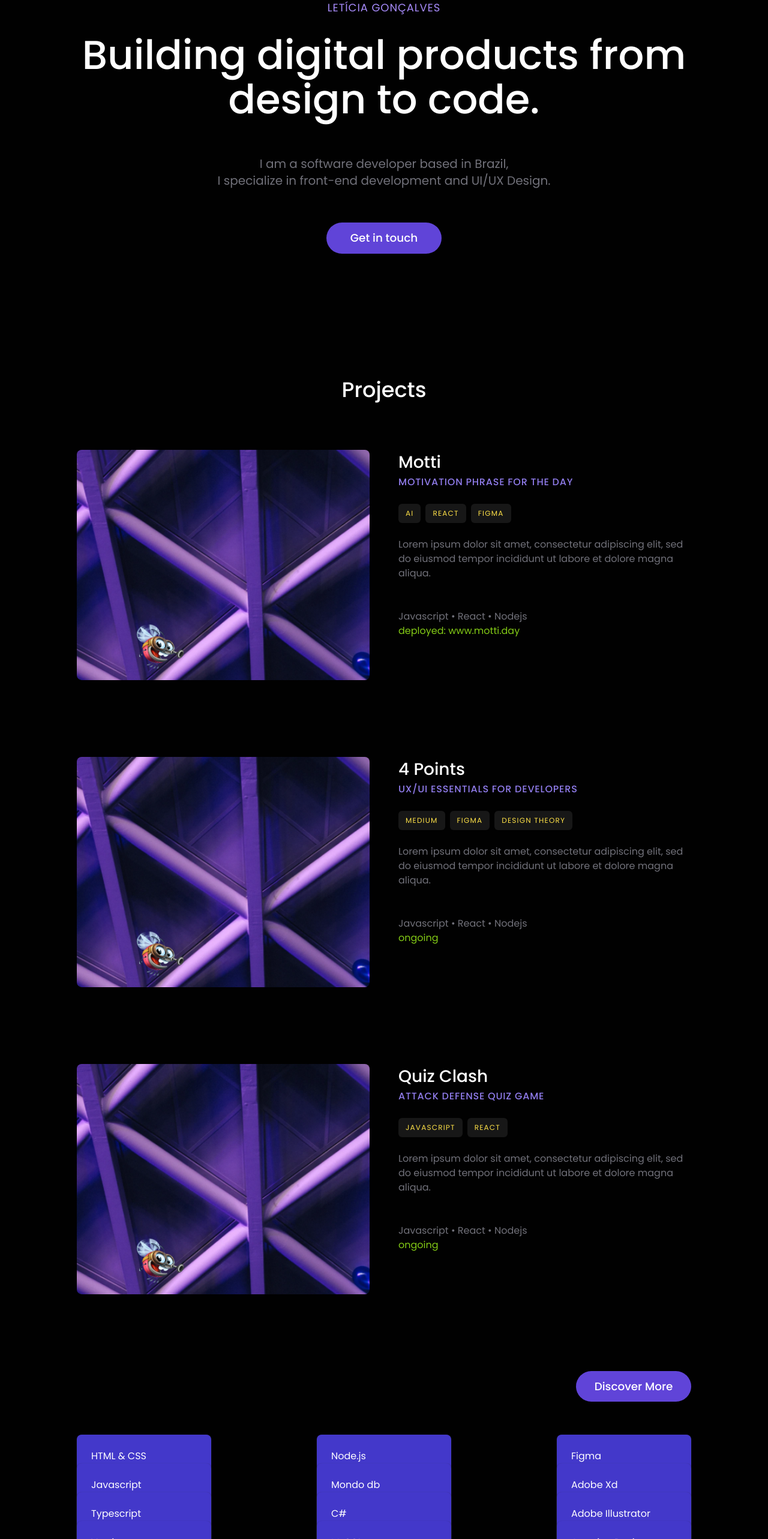
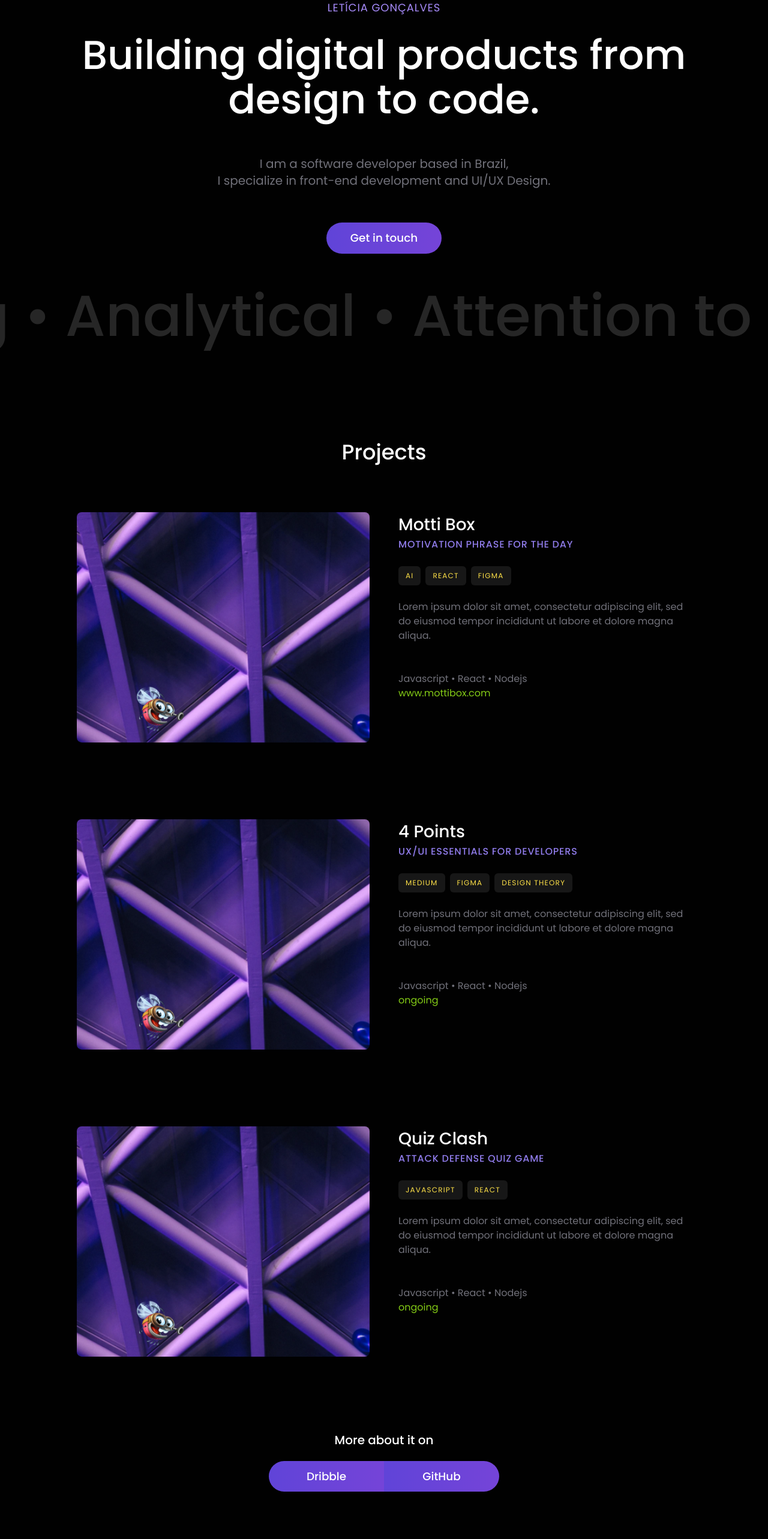
Before and after one commit to devLeticia/webportfolio, a Next.js app: page / in a window 1280 px wide. Shown: the part 225-2791 px from the top of the page at 60% size. Built offline with nearby package versions, Linux system fonts and the light colour scheme.

Commit message:
animations

```diff
--- a/src/app/globals.css
+++ b/src/app/globals.css
@@ -38,9 +38,13 @@ button {
   font-size: 1.15rem;
   color: white;
   padding: 0.75rem 1.05rem;
-  border-radius: 30px;
   background: #6044d8;
   font-weight: 500;
+  background-image: linear-gradient(to right, #6044d8, #7544d8);
+}
+
+button:hover {
+  background-image: linear-gradient(to right, #795ded, #8656e7);
 }
 
 h1,
@@ -92,3 +96,15 @@ img {
   -webkit-user-select: none;
   -ms-user-select: none;
 }
+@keyframes scroll {
+  0% {
+    right: 50%;
+  }
+  100% {
+    right: 900%;
+  }
+}
+
+.animate {
+  animation: scroll 60s linear infinite;
+}
--- a/src/app/home/components/Intro.tsx
+++ b/src/app/home/components/Intro.tsx
@@ -1,6 +1,16 @@
+import externaLinks from '@/../../externalLinks.json'
+
 export default function Intro() {
+  const linkedinUrl = externaLinks.linkedinUrl
+  function openLinkedin() {
+    window.open(linkedinUrl, '_blank')
+  }
+
   return (
-    <div className='z-10 flex flex-col w-full max-w-7xl justify-center items-center text-center mimn-w-[calc(100%-210rem)] min-h-screen'>
+    <div
+      className='z-10 flex flex-col w-full max-w-7xl justify-center
+    items-center text-center min-h-screen relative'
+    >
       <p className='text-violet-400 text-lg mt-32 mb-7 tracking-wider'>
         LETÍCIA GONÇALVES
       </p>
@@ -12,19 +22,58 @@ export default function Intro() {
         I am a software developer based in Brazil,<br></br> I specialize in
         front-end development and UI/UX Design.
       </p>
-      <button className='my-14'>Get in touch</button>
-      {/* <ul className='my-32 flex gap-6 text-7xl font-medium text-zinc-800'>
-          <li>Projects/</li>
-          <li>Stacks/</li>
-          <li>Work/</li>
-          <li>Studies/</li>
-          <li>Contact/</li>
-          <li>Projects/</li>
-          <li>Stacks/</li>
-          <li>Work/</li>
-          <li>Studies/</li>
-          <li>Contact/</li>
-        </ul> */}
+      <button className='my-14 rounded-full' onClick={openLinkedin}>
+        Get in touch
+      </button>
+
+      <div className='w-full animate my-32 flex gap-6  absolute -bottom-32 '>
+        {carrouselWords.map((word, index) => {
+          return (
+            <p
+              className='left-0 whitespace-nowrap text-8xl font-medium text-neutral-800'
+              key={index}
+            >
+              {word} {'   '}•{''}
+              {''}
+              {''}
+            </p>
+          )
+        })}
+      </div>
     </div>
   )
 }
+//transition-duration - qunato tempo demora pra transição acontecer
+
+const carrouselWords = [
+  'Creativity',
+  'Problem-solving',
+  'Analytical',
+  'Attention to detail',
+  'Persistence',
+  'Adaptability',
+  'Continuous learning',
+  'Logical thinking',
+  'Efficient coding',
+  'Collaboration',
+  'Strong communication',
+  'Versatility',
+  'Curiosity',
+  'Innovative',
+  'Resourcefulness',
+  'Creativity',
+  'Visual thinking',
+  'Attention to detail',
+  'Aesthetic sense',
+  'User-centered design',
+  'Empathy',
+  'Adaptability',
+  'Open-mindedness',
+  'Conceptualization',
+  'Typography skills',
+  'Color theory',
+  'Storytelling',
+  'Problem-solving',
+  'Collaboration',
+  'Iterative process',
+]
--- a/src/app/home/components/Projects.tsx
+++ b/src/app/home/components/Projects.tsx
@@ -1,12 +1,20 @@
 import Image from 'next/image'
+import externaLinks from '@/../../externalLinks.json'
 export default function Projects() {
+  const dribbbleUrl = externaLinks.dribbbleUrl
+  const githubUrl = externaLinks.dribbbleUrl
+
+  function openLink(platformLink) {
+    window.open(platformLink, '_blank')
+  }
   return (
-    <div className='flex flex-col items-end'>
-      {projects.map((proj) => {
+    <div className='flex flex-col items-center'>
+      <h3 className='my-20 text-center'>Projects</h3>
+      {projects.map((proj, index) => {
         return (
           <div
             key={proj.name}
-            className='grid grid-cols-2 max-w-5xl gap-12 mb-32 relative'
+            className='grid grid-cols-2 max-w-5xl gap-12 mb-32 relative '
           >
             <Image
               src='/projects/character.png'
@@ -16,19 +24,19 @@ export default function Projects() {
               height={264}
               priority
             />
-            <div className='rounded-lg overflow-clip max-h-96'>
+            <div className='rounded-lg overflow-clip max-h-96 cursor-pointer hover:shadow-2xl hover:shadow-purple-900 transition-shadow ease-linear delay-100'>
               <Image
                 src='/projects/background.png'
                 alt='Leticia Goncalves Logo'
-                className='w-full'
+                className='w-full '
                 width={860}
                 height={860}
                 priority
               />
             </div>
-            <div className='flex flex-col'>
-              <h4>{proj.name}</h4>
-              <h6 className='uppercase font-medium tracking-wider'>
+            <div className='flex flex-col '>
+              <h4 className=' cursor-pointer'>{proj.name}</h4>
+              <h6 className=' cursor-pointer uppercase font-medium tracking-wider'>
                 {proj.brief}
               </h6>
               <div className='flex gap-2'>
@@ -52,15 +60,29 @@ export default function Projects() {
           </div>
         )
       })}
-      <button className='text-center right-0 left-0'>Discover More</button>
+      <h5 className='mb-6'>More about it on</h5>
+      <div className='flex'>
+        <button
+          className='text-center right-0 left-0 rounded-l-full'
+          onClick={() => openLink(dribbbleUrl)}
+        >
+          Dribble
+        </button>
+        <button
+          className='text-center right-0 left-0 rounded-r-full'
+          onClick={() => openLink(githubUrl)}
+        >
+          GitHub
+        </button>
+      </div>
     </div>
   )
 }
 
 const projects = [
   {
-    status: 'deployed: www.motti.day',
-    name: 'Motti',
+    status: 'www.mottibox.com',
+    name: 'Motti Box',
     brief: 'MOTIVATION PHRASE FOR THE DAY',
     description:
       'Lorem ipsum dolor sit amet, consectetur adipiscing elit, sed do eiusmod tempor incididunt ut labore et dolore magna aliqua.',
--- a/src/app/home/components/Stacks.tsx
+++ b/src/app/home/components/Stacks.tsx
@@ -1,63 +1,48 @@
 export default function Stacks() {
   return (
+    <div>
+      <h3 className='my-20 text-white text-center'>Stacks</h3>
       <div className='flex justify-between gap-44'>
-      <div className='flex flex-col text-center'>
-        {frontendStack.map((stack, index) => {
+        {stacks.map((stack, index) => {
+          return (
+            <div key='index' className='flex flex-col text-center'>
+              {stack.stack.map((stack, index) => {
                 return (
                   <div
                     key={index}
-              className='p-6 w-56 h-56 bg-indigo-700 rounded-lg -mt-44 shadow-zinc-800 shadow-sm'
+                    className='p-6 w-56 h-56 bg-indigo-700 rounded-lg -mt-44 first:mt-0 shadow-zinc-800 shadow-sm'
                   >
                     <p className='text-left text-white'>{stack}</p>
                   </div>
                 )
               })}
-        <h4 className='mt-6'>Front-End</h4>
-      </div>
-      <div className='flex flex-col text-center'>
-        {backendStack.map((stack, index) => {
-          return (
-            <div
-              key={index}
-              className='p-6 w-56 h-56 bg-indigo-700 rounded-lg -mt-44 shadow-zinc-800 shadow-sm'
-            >
-              <p className='text-left text-white'>{stack}</p>
+              <h4 className='mt-6'>{stack.area}</h4>
             </div>
           )
         })}
-        <h4 className='mt-6'>Back-End</h4>
-      </div>
-      <div className='flex flex-col text-center'>
-        {designStack.map((stack, index) => {
-          return (
-            <div
-              key={index}
-              className='p-6 w-56 h-56 bg-indigo-700 rounded-lg -mt-44 shadow-zinc-800 shadow-sm'
-            >
-              <p className='text-left text-white'>{stack}</p>
-            </div>
-          )
-        })}
-        <h4 className='mt-6'>Design</h4>
       </div>
     </div>
   )
 }
 
-const frontendStack = [
-  'HTML & CSS',
-  'Javascript',
-  'Typescript',
-  'Vue.js',
-  'React',
-  'ReactNative',
-]
-const backendStack = ['Node.js', 'Mondo db', 'C#', 'MySQL', 'Prisma', 'Next.js']
-const designStack = [
+const stacks = [
+  {
+    area: 'Front-end',
+    stack: ['Node.js', 'Mondo db', 'C#', 'MySQL', 'Prisma', 'Next.js'],
+  },
+  {
+    area: 'Back-end',
+    stack: ['Node.js', 'Mondo db', 'C#', 'MySQL', 'Prisma', 'Next.js'],
+  },
+  {
+    area: 'Design',
+    stack: [
       'Figma',
       'Adobe Xd',
       'Adobe Illustrator',
       'Atomica Design',
       'Color Theory',
       'Good Taste :D',
+    ],
+  },
 ]
--- a/src/app/home/components/Studies.tsx
+++ b/src/app/home/components/Studies.tsx
@@ -3,6 +3,8 @@ import { Palette, GraduationCap } from 'phosphor-react'
 
 export default function Studies() {
   return (
+    <div>
+      <h3 className='text-center my-20'>Studies</h3>
       <div className='grid grid-cols-2 gap-12 max-w-5xl'>
         <div className='flex flex-col gap-10 justify-end p-14'>
           {courses.map((course) => {
@@ -44,10 +46,13 @@ export default function Studies() {
                     </h6>
                   )
                 })}
-              <span className='mt-3 text-zinc-700'>{grad.conclusionYear}</span>
+                <span className='mt-3 text-zinc-700'>
+                  {grad.conclusionYear}
+                </span>
               </div>
             )
           })}
+        </div>
       </div>
     </div>
   )
--- a/src/app/page.tsx
+++ b/src/app/page.tsx
@@ -12,24 +12,20 @@ export default function Home() {
     <>
       {/* //https://visual.systems/training?ref=onepagelove */}
       <NavBar />
-      <main className='flex min-h-screen flex-col items-center justify-between'>
+      <main className='flex min-h-screen gap-20 flex-col items-center justify-between overflow-hidden'>
         <section id='intro'>
           <Intro />
         </section>
-        <section id='projects' className='my-14'>
-          <h3 className='mb-20 text-center'>Projects</h3>
+        <section id='projects' className='relative overflow-visible'>
           <Projects />
         </section>
-        <section id='stacks' className='my-14'>
-          <h3 className='mb-20 text-center'>Stacks</h3>
+        <section id='stacks'>
           <Stacks />
         </section>
-        <section id='work' className='my-14'>
-          <h3 className='mb-20 text-center'>Work Experience</h3>
+        <section id='work'>
           <WorkExperience />
         </section>
-        <section id='studies' className='my-14'>
-          <h3 className='text-center mb-32'>Studies</h3>
+        <section id='studies'>
           <Studies />
         </section>
         <section id='inspirations' className='my-40'>
--- /dev/null
+++ b/src/app/projects/[project-name].tsx
@@ -0,0 +1 @@
+export default function Project() {}
--- a/tailwind.config.js
+++ b/tailwind.config.js
@@ -7,6 +7,9 @@ module.exports = {
   ],
   theme: {
     extend: {
+      animation: {
+        wiggle: 'wiggle 1s ease-in-out infinite',
+      },
       backgroundImage: {
         'gradient-radial': 'radial-gradient(var(--tw-gradient-stops))',
         'gradient-conic':
```
Also changed, not shown: src/app/home/components/WorkExperience.tsx (+16 -6 lines). Lines whose indentation alone changed are shown as unchanged.
